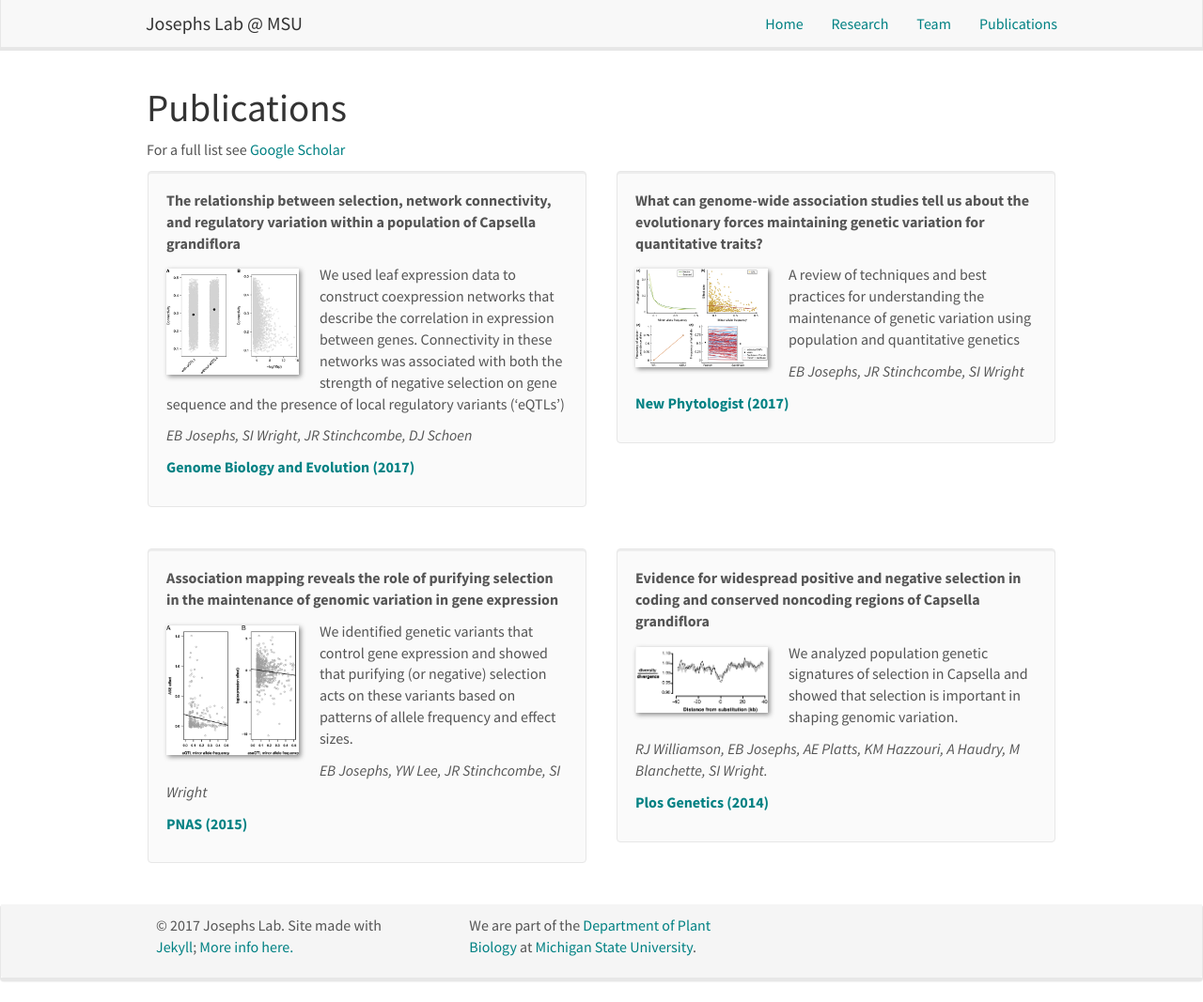
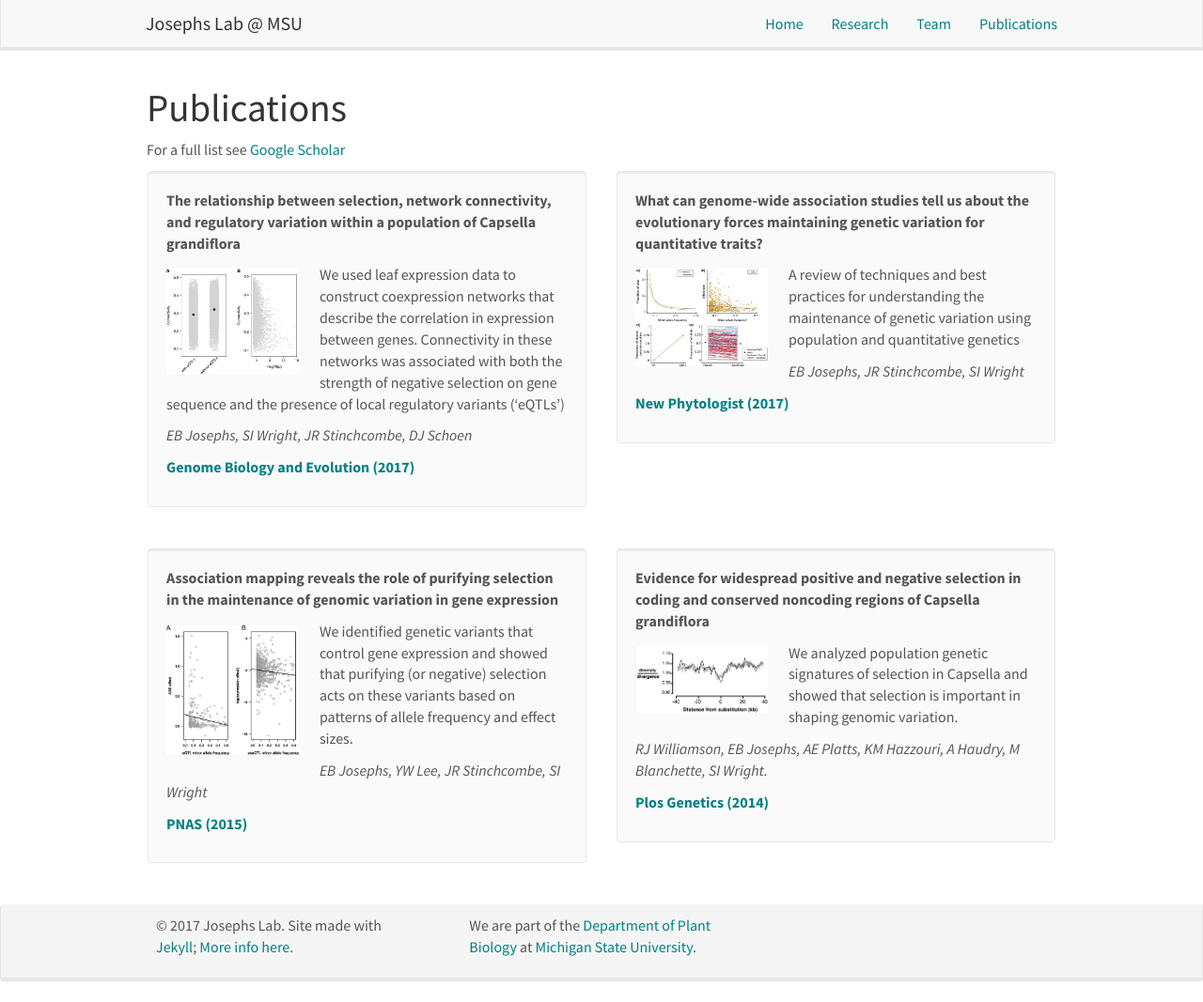
Before and after one commit to mitcheljamesdaniel/mitcheljamesdaniel.github.io, a Jekyll site: the page built from _pages/publications.md, in a window 1280 px wide and 1067 px high. Shown: the whole window at 94% size. Built offline with Jekyll 4.4.1, drawn with Linux system fonts in a browser that asks for light colours.

Commit message:
no more shadows???

```diff
--- a/css/main.scss
+++ b/css/main.scss
@@ -61,9 +61,9 @@ firstp {
 }
 
 /* Team & Publications */
-#gridid img { margin: 16px 22px 6px 0; border-radius:0%; box-shadow: 2px 2px 5px #888888 }
+#gridid img { margin: 16px 22px 6px 0; border-radius:0%; box-shadow: 0px 0px 0px #888888 }
 #homeid img { margin: 0 0 0 0; border-radius:0%; box-shadow: 0px 0px 0px #888888 }
-#picid img { margin: 6px 3px 60px 6px; border-radius:0%; box-shadow: 2px 2px 5px #888888 }
+#picid img { margin: 6px 3px 60px 6px; border-radius:0%; box-shadow: 0px 0px 0px #888888 }
 #gridid .row { margin-bottom: 24px; }
 
 
```
